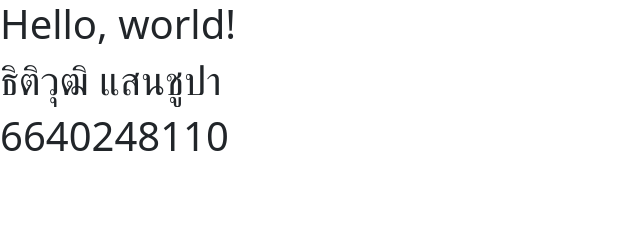
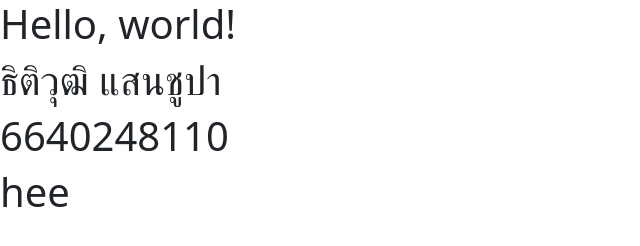
Before and after one commit to Thitiwu/web_html, a plain HTML site: page index.html in a window 1280 px wide. Shown: the whole page, without its empty margins (0-640 px from the left). Drawn offline with nearby package versions, Linux system fonts and the light colour scheme.

Commit message:
2nd commit

```diff
--- a/index.html
+++ b/index.html
@@ -10,6 +10,7 @@
     <h1>Hello, world!</h1>
     <h1>ธิติวุฒิ แสนชูปา</h1>
     <h1>6640248110</h1>
+    <h1>hee</h1>
     <script src="https://cdn.jsdelivr.net/npm/bootstrap@5.3.3/dist/js/bootstrap.bundle.min.js" integrity="sha384-YvpcrYf0tY3lHB60NNkmXc5s9fDVZLESaAA55NDzOxhy9GkcIdslK1eN7N6jIeHz" crossorigin="anonymous"></script>
   </body>
 </html>
```
